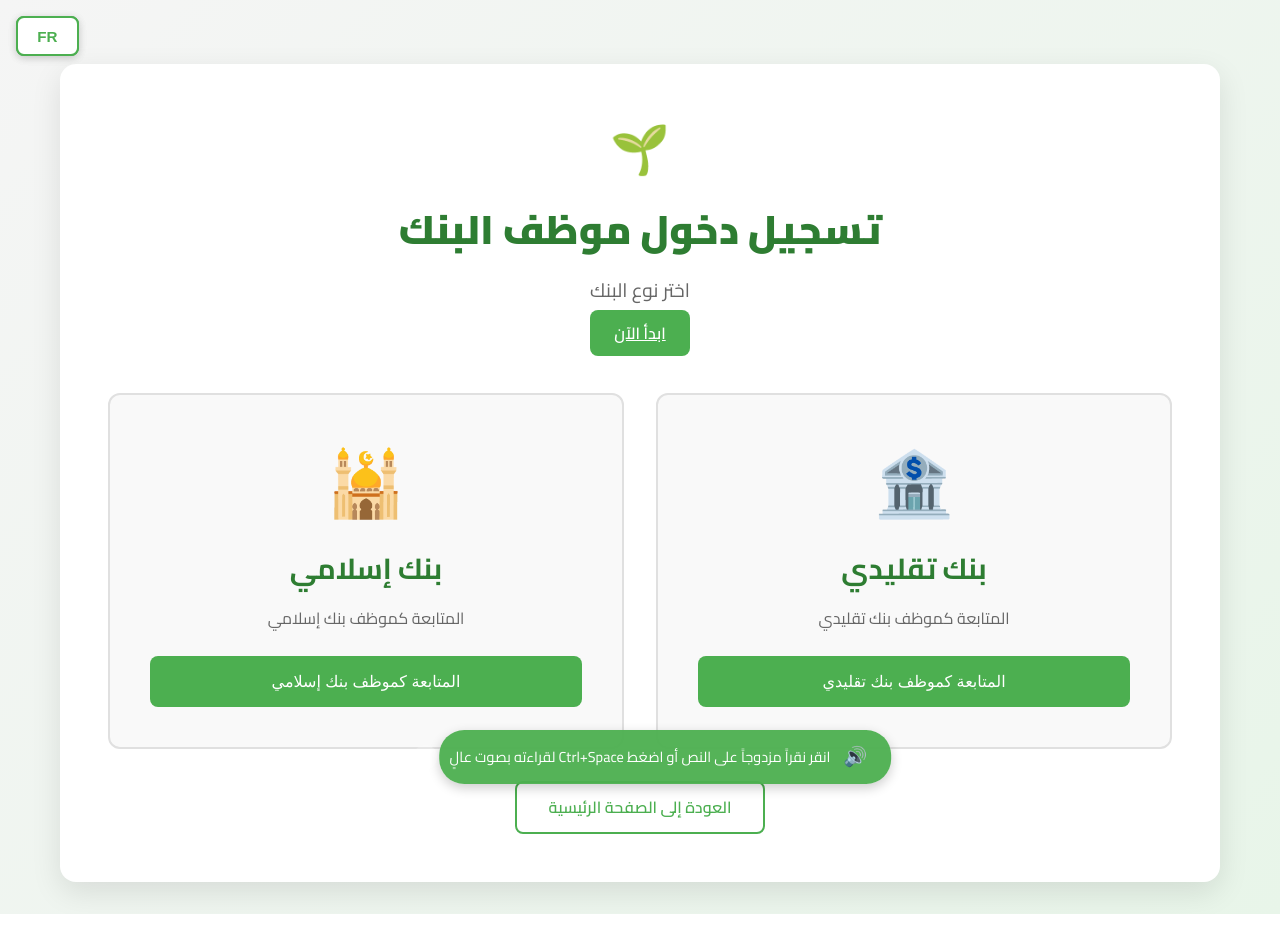
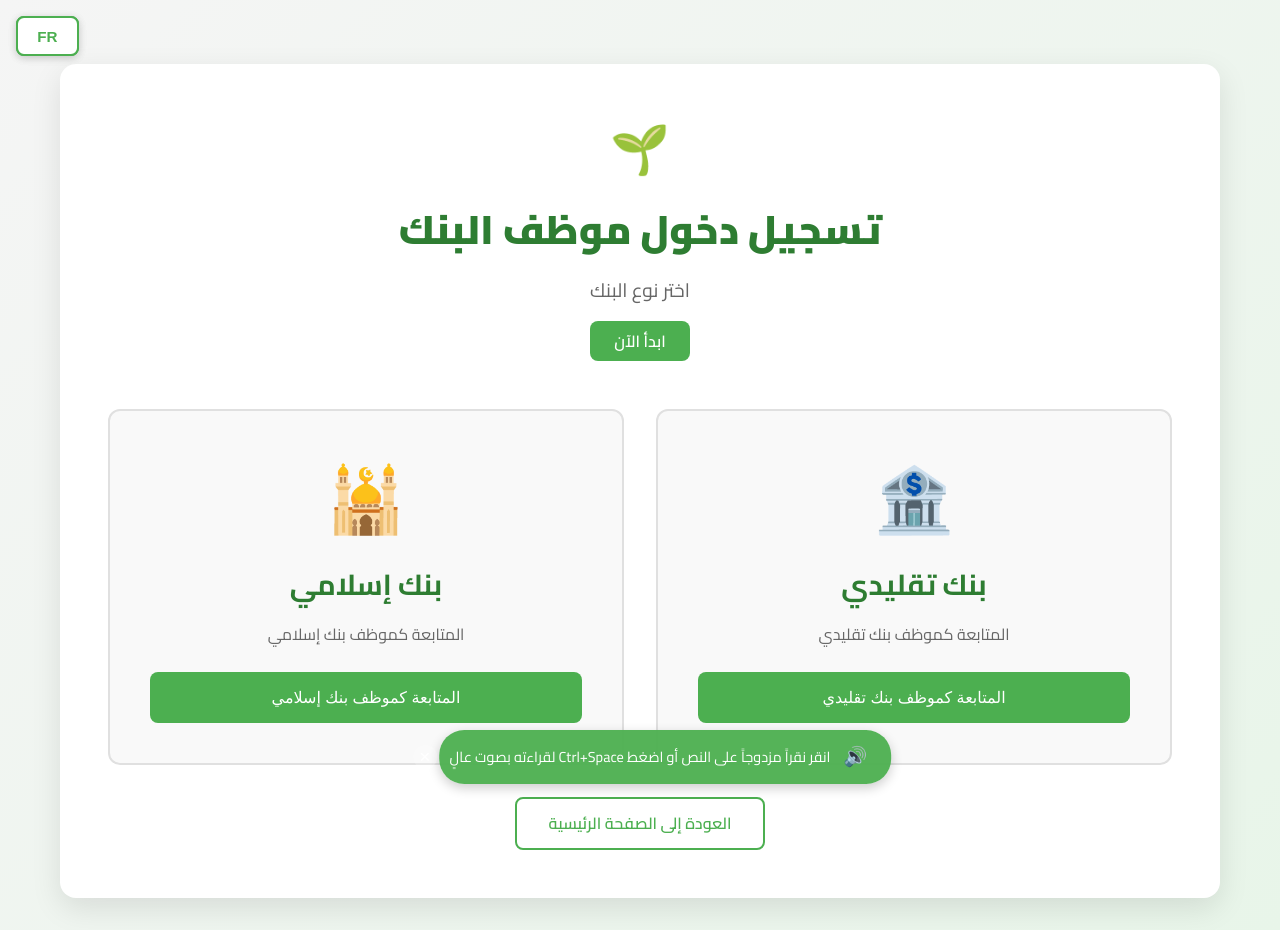
Before and after one commit to mostfawali32/farmer, a React (Vite) app: page /farmer/banker in a window 1280 px wide. Built offline with nearby package versions, Linux system fonts and the light colour scheme.

Commit message:
Fix btn-start CSS for Link components

```diff
--- a/src/App.css
+++ b/src/App.css
@@ -72,7 +72,8 @@ html[dir="ltr"] .app {
   color: #fff;
 }
 
-.btn-start {
+.btn-start,
+a.btn-start {
   background: #4CAF50;
   border: none;
   color: #fff;
@@ -82,9 +83,12 @@ html[dir="ltr"] .app {
   font-size: 1rem;
   font-weight: 600;
   transition: all 0.3s;
+  text-decoration: none;
+  display: inline-block;
 }
 
-.btn-start:hover {
+.btn-start:hover,
+a.btn-start:hover {
   background: #45a049;
   transform: translateY(-2px);
 }
```
